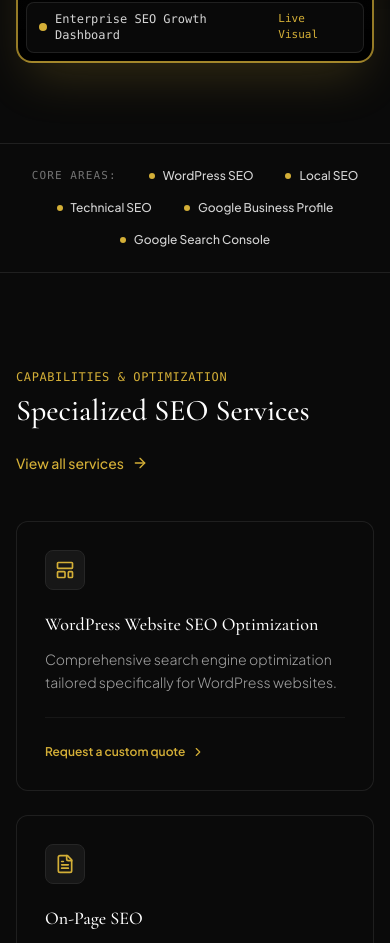
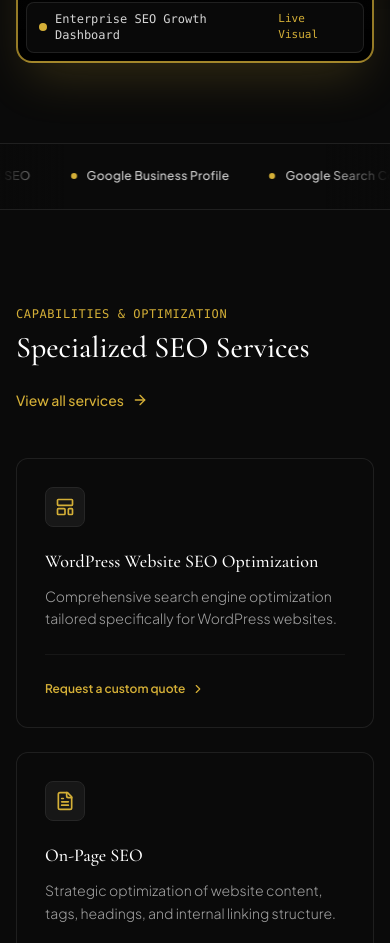
Before and after one commit to joseprecious21-ctrl/Jewels, a React (Vite) app: page / in a window 390 px wide. Shown: the part 921-1864 px from the top of the page. Built offline with nearby package versions, Linux system fonts and the light colour scheme.

Commit message:
feat: implement continuous marquee for core expertise
Replace static core expertise strip with a continuous, hover-pausable marquee animation to enhance visual engagement. Added edge gradients for smooth transitions and ensured accessibility via reduced motion support.

```diff
--- a/src/index.css
+++ b/src/index.css
@@ -43,6 +43,37 @@ a:focus-visible, button:focus-visible, input:focus-visible, select:focus-visible
   outline-offset: 2px;
 }
 
+/* Continuous Right-to-Left Marquee Movement */
+@keyframes marqueeLeft {
+  0% {
+    transform: translateX(0%);
+  }
+  100% {
+    transform: translateX(-50%);
+  }
+}
+
+.animate-marquee-left {
+  display: flex;
+  width: max-content;
+  animation: marqueeLeft 26s linear infinite;
+  will-change: transform;
+}
+
+.animate-marquee-left:hover {
+  animation-play-state: paused;
+}
+
+@media (prefers-reduced-motion: reduce) {
+  .animate-marquee-left {
+    animation: none;
+    transform: none;
+    width: 100%;
+    flex-wrap: wrap;
+    justify-content: center;
+  }
+}
+
 /* Smooth transitions */
 * {
   box-sizing: border-box;
--- a/src/pages/HomePage.tsx
+++ b/src/pages/HomePage.tsx
@@ -122,19 +122,65 @@ export const HomePage: React.FC<HomePageProps> = ({ onNavigate }) => {
         </div>
       </section>
 
-      {/* 2. EXPERTISE STRIP */}
-      <section className="border-y border-neutral-800/80 bg-neutral-950/70 py-6 px-4 sm:px-6 lg:px-8">
-        <div className="max-w-7xl mx-auto">
-          <div className="flex flex-wrap items-center justify-center sm:justify-between gap-y-4 gap-x-8 text-xs sm:text-sm font-medium text-neutral-300">
-            <span className="text-[11px] font-mono uppercase tracking-widest text-neutral-500">
-              Core Areas:
-            </span>
-            {CORE_AREAS.map((area, idx) => (
-              <div key={idx} className="flex items-center gap-2">
-                <span className="w-1.5 h-1.5 rounded-full bg-[#D4AF37]" />
-                <span className="whitespace-nowrap">{area}</span>
-              </div>
-            ))}
+      {/* 2. EXPERTISE STRIP (Continuous right-to-left animation movement) */}
+      <section className="relative border-y border-neutral-800/80 bg-neutral-950/80 py-5 overflow-hidden">
+        {/* Edge fade gradients for polished visual entry/exit */}
+        <div className="absolute left-0 top-0 bottom-0 w-16 sm:w-28 bg-gradient-to-r from-[#0A0A0A] to-transparent z-10 pointer-events-none" />
+        <div className="absolute right-0 top-0 bottom-0 w-16 sm:w-28 bg-gradient-to-l from-[#0A0A0A] to-transparent z-10 pointer-events-none" />
+
+        <div className="w-full overflow-hidden">
+          <div className="animate-marquee-left flex items-center gap-12 text-xs sm:text-sm font-medium text-neutral-300">
+            {/* Loop Segment A */}
+            <div className="flex items-center gap-10 shrink-0">
+              <span className="text-[11px] font-mono uppercase tracking-widest text-[#D4AF37] px-2.5 py-1 rounded bg-neutral-900 border border-neutral-800">
+                Core Expertise
+              </span>
+              {CORE_AREAS.map((area, idx) => (
+                <div key={`segA-${idx}`} className="flex items-center gap-2.5 shrink-0">
+                  <span className="w-1.5 h-1.5 rounded-full bg-[#D4AF37]" />
+                  <span className="whitespace-nowrap tracking-wide">{area}</span>
+                </div>
+              ))}
+            </div>
+
+            {/* Loop Segment B (Identical for seamless infinite scroll) */}
+            <div className="flex items-center gap-10 shrink-0" aria-hidden="true">
+              <span className="text-[11px] font-mono uppercase tracking-widest text-[#D4AF37] px-2.5 py-1 rounded bg-neutral-900 border border-neutral-800">
+                Core Expertise
+              </span>
+              {CORE_AREAS.map((area, idx) => (
+                <div key={`segB-${idx}`} className="flex items-center gap-2.5 shrink-0">
+                  <span className="w-1.5 h-1.5 rounded-full bg-[#D4AF37]" />
+                  <span className="whitespace-nowrap tracking-wide">{area}</span>
+                </div>
+              ))}
+            </div>
+
+            {/* Loop Segment C */}
+            <div className="flex items-center gap-10 shrink-0" aria-hidden="true">
+              <span className="text-[11px] font-mono uppercase tracking-widest text-[#D4AF37] px-2.5 py-1 rounded bg-neutral-900 border border-neutral-800">
+                Core Expertise
+              </span>
+              {CORE_AREAS.map((area, idx) => (
+                <div key={`segC-${idx}`} className="flex items-center gap-2.5 shrink-0">
+                  <span className="w-1.5 h-1.5 rounded-full bg-[#D4AF37]" />
+                  <span className="whitespace-nowrap tracking-wide">{area}</span>
+                </div>
+              ))}
+            </div>
+
+            {/* Loop Segment D */}
+            <div className="flex items-center gap-10 shrink-0" aria-hidden="true">
+              <span className="text-[11px] font-mono uppercase tracking-widest text-[#D4AF37] px-2.5 py-1 rounded bg-neutral-900 border border-neutral-800">
+                Core Expertise
+              </span>
+              {CORE_AREAS.map((area, idx) => (
+                <div key={`segD-${idx}`} className="flex items-center gap-2.5 shrink-0">
+                  <span className="w-1.5 h-1.5 rounded-full bg-[#D4AF37]" />
+                  <span className="whitespace-nowrap tracking-wide">{area}</span>
+                </div>
+              ))}
+            </div>
           </div>
         </div>
       </section>
```
